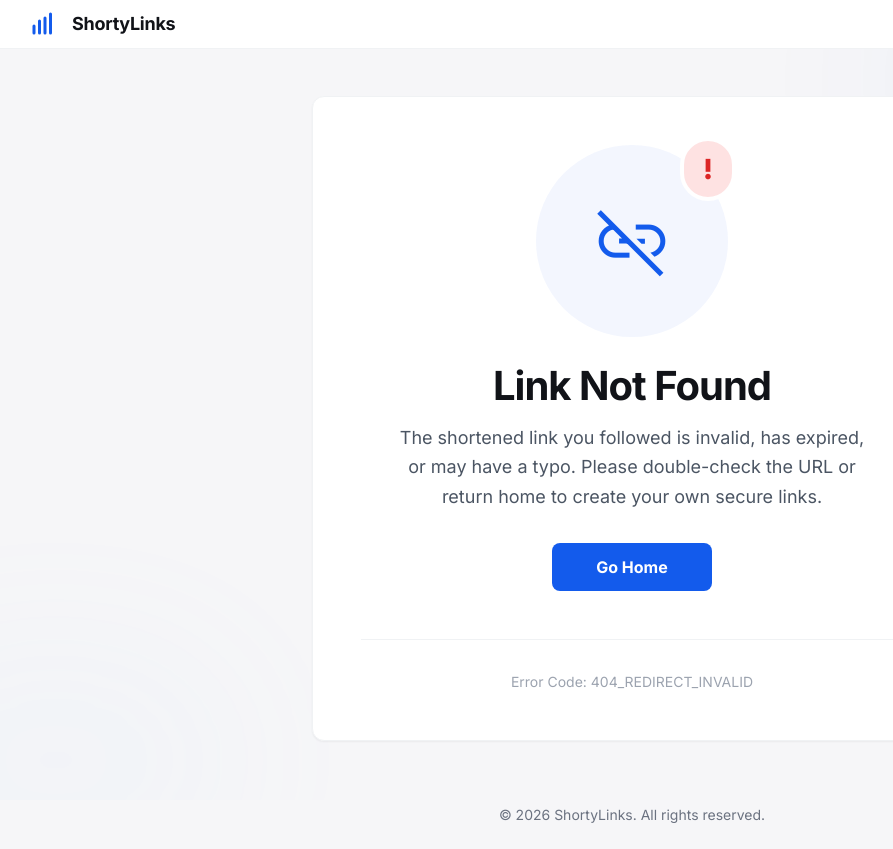
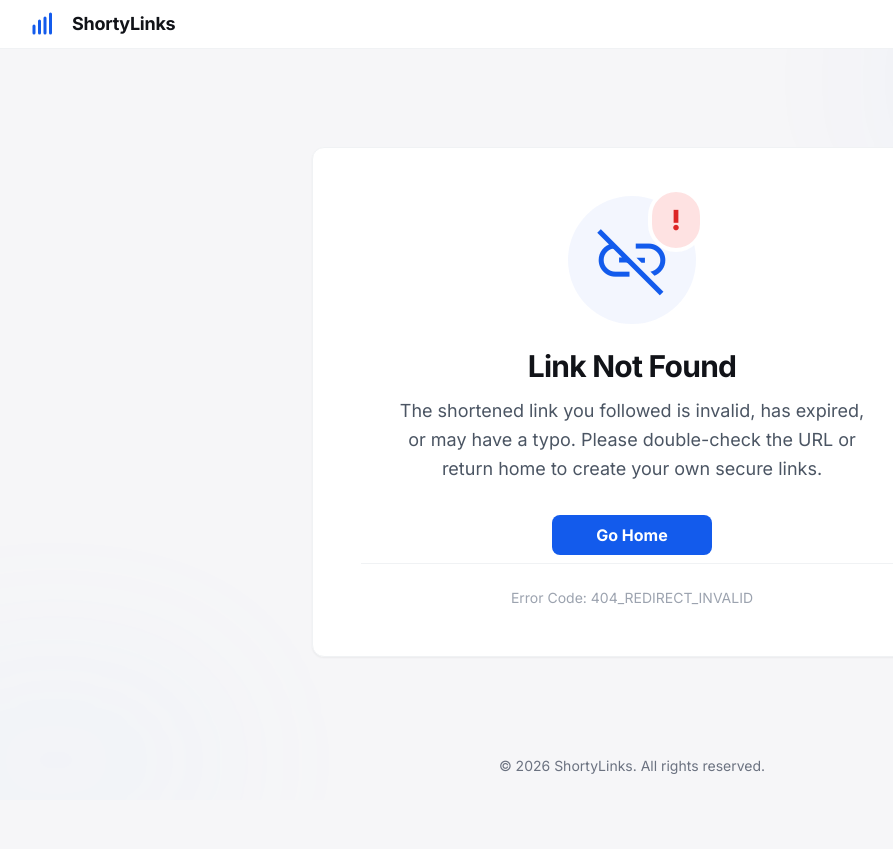
Before and after one commit to Muhammad-Ali-5331/ShortyLink-URL-Shortner, a Flask app: page /1 in a window 1280 px wide. Shown: the whole page, without its empty margins (8-901 px from the left). After the commit the page ends 774 px from the top, so only its background shows below. Run offline with Flask 3, Linux system fonts and the light colour scheme; some libraries are stand-ins or nearby versions.

Commit message:
div made small

```diff
--- a/app/templates/InvalidRequest.html
+++ b/app/templates/InvalidRequest.html
@@ -54,7 +54,7 @@
 <body class="bg-background-light dark:bg-background-dark min-h-screen flex flex-col font-display">
     <header
         class="flex items-center justify-between whitespace-nowrap border-b border-solid border-[#f0f2f4] dark:border-gray-800 px-6 md:px-10 py-3 bg-white dark:bg-background-dark w-full fixed top-0 z-50">
-        <div class="flex items-center gap-4 text-[#111318] dark:text-white">
+        <nav class="flex items-center gap-4 text-[#111318] dark:text-white">
             <div class="size-6 text-primary flex items-center justify-center">
                 <svg fill="none" viewBox="0 0 48 48" xmlns="http://www.w3.org/2000/svg">
                     <path d="M4 42V28M15 42V18M26 42V12M37 42V4" stroke="currentColor" stroke-linecap="round"
@@ -63,14 +63,14 @@
             </div>
             <h2 class="text-[#111318] dark:text-white text-lg font-bold leading-tight tracking-[-0.015em]">ShortyLinks
             </h2>
-        </div>
+        </nav>
     </header>
-    <main class="flex-1 flex items-center justify-center px-4 pt-24 pb-10">
+    <main class="flex-1 flex items-center justify-center px-4 pt-20 pb-2">
         <div
             class="layout-content-container flex flex-col max-w-[640px] w-full bg-white dark:bg-gray-900 rounded-xl shadow-sm border border-[#f0f2f4] dark:border-gray-800 p-8 md:p-12 text-center">
             <div class="flex w-full justify-center mb-6">
                 <div
-                    class="relative w-48 h-48 flex items-center justify-center bg-primary/5 dark:bg-primary/10 rounded-full">
+                    class="relative w-32 h-32 flex items-center justify-center bg-primary/5 dark:bg-primary/10 rounded-full">
                     <span aria-hidden="true" class="material-symbols-outlined text-primary text-[80px]">link_off</span>
                     <div
                         class="absolute -top-2 -right-2 bg-red-100 dark:bg-red-900/30 text-red-600 p-3 rounded-full flex items-center justify-center border-4 border-white dark:border-gray-900">
@@ -79,7 +79,7 @@
                 </div>
             </div>
             <h1
-                class="text-[#111318] dark:text-white tracking-tight text-[32px] md:text-[40px] font-bold leading-tight pb-3">
+                class="text-[#111318] dark:text-white tracking-tight text-2xl md:text-3xl font-bold leading-tight pb-3">
                 Link Not Found</h1>
             <div class="px-2 md:px-8">
                 <p class="text-gray-600 dark:text-gray-400 text-lg font-normal leading-relaxed pb-8">
@@ -89,11 +89,11 @@
             </div>
             <div class="flex justify-center">
                 <button onclick="window.location.href='/'"
-                    class="flex min-w-[160px] cursor-pointer items-center justify-center overflow-hidden rounded-lg h-12 px-6 bg-primary text-white text-base font-bold transition-transform hover:scale-[1.02] active:scale-[0.98]">
+                    class="flex min-w-[160px] cursor-pointer items-center justify-center overflow-hidden rounded-lg h-10 px-6 bg-primary text-white text-base font-bold transition-transform hover:scale-[1.02] active:scale-[0.98]">
                     <span class="truncate">Go Home</span>
                 </button>
             </div>
-            <div class="mt-12 pt-8 border-t border-[#f0f2f4] dark:border-gray-800">
+            <div class="mt-2 pt-6 border-t border-[#f0f2f4] dark:border-gray-800">
                 <p class="text-gray-400 dark:text-gray-500 text-sm">
                     Error Code: 404_REDIRECT_INVALID
                 </p>
@@ -105,9 +105,9 @@
         <div class="absolute bottom-[-10%] left-[-10%] w-[30%] h-[30%] bg-blue-300/10 blur-[80px] rounded-full"></div>
     </div>
     <footer class="py-6 px-10 text-center">
-    <p class="text-gray-500 dark:text-gray-600 text-sm">
-        &copy; ShortyLinks. All rights reserved.
-    </p>
+        <p class="text-gray-500 dark:text-gray-600 text-sm">
+            &copy; ShortyLinks. All rights reserved.
+        </p>
     </footer>
 
 </body>
```
